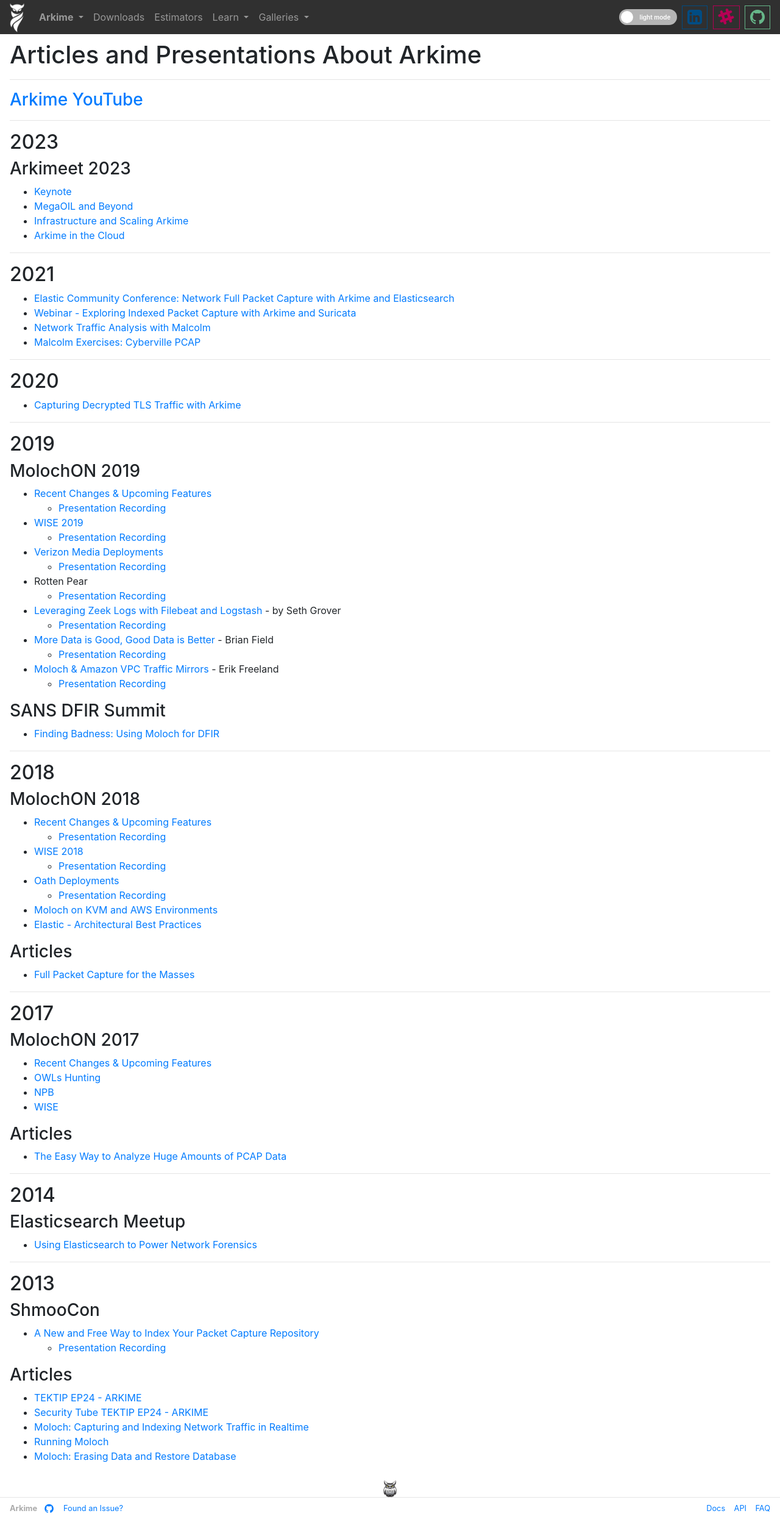
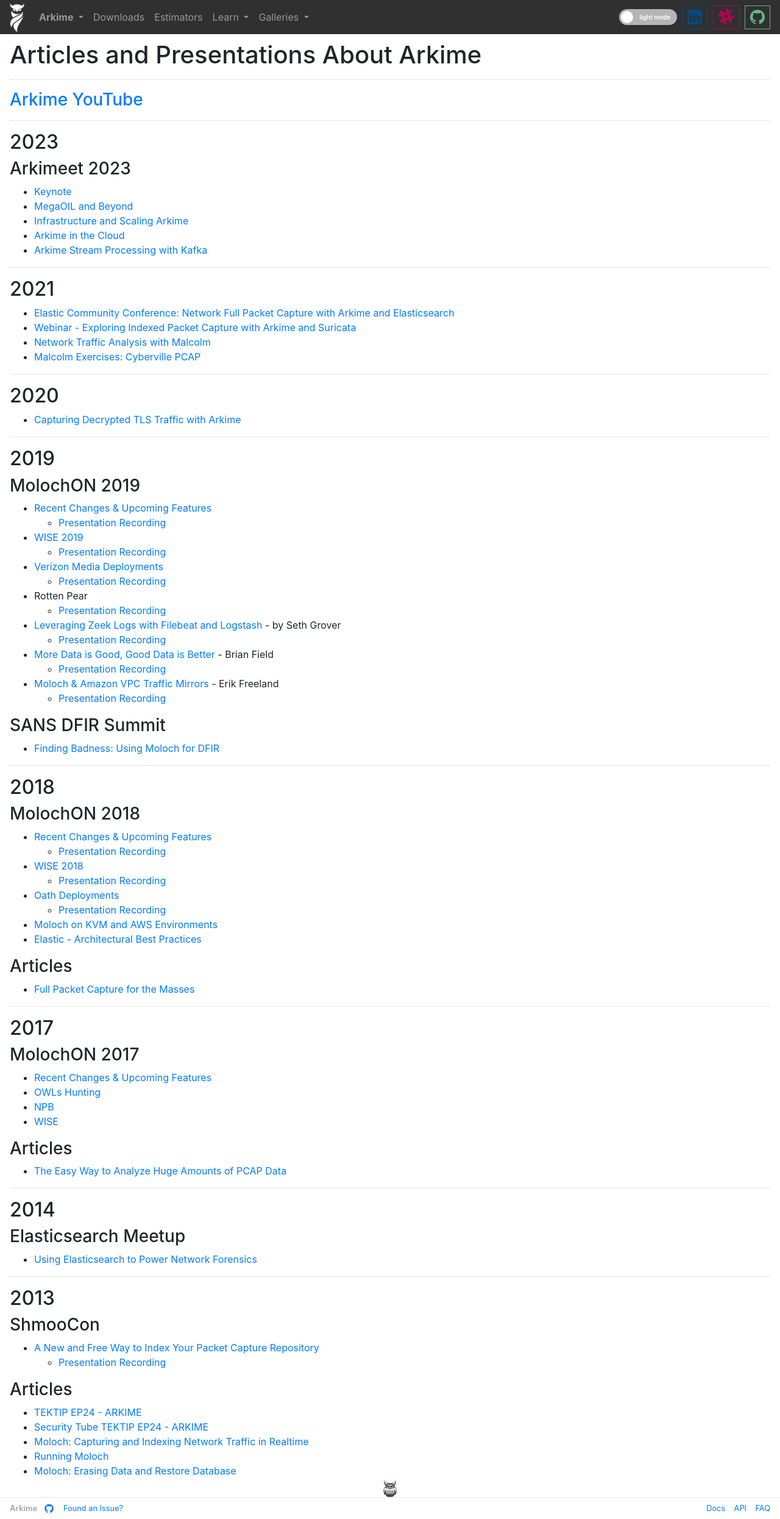
Before and after one commit to arkime/arkimeweb, a Jekyll site: the page built from _wiki/articles.md, in a window 1280 px wide. Shown: the whole page at 61% size. Built offline with Jekyll 4.4.1, drawn with Linux system fonts in a browser that asks for light colours.

Commit message:
kafka preso

```diff
--- a/_wiki/articles.md
+++ b/_wiki/articles.md
@@ -22,6 +22,7 @@
 * [MegaOIL and Beyond](/assets/Arkimeet2023-Generic.pdf)
 * [Infrastructure and Scaling Arkime](/assets/Arkimeet2023-InfrastructureandScalingArkime.pdf)
 * [Arkime in the Cloud](/assets/Arkimeet2023-ArkimeInTheCloud.pdf)
+* [Arkime Stream Processing with Kafka](/assets/Arkimeet2023-Arkime-Kafka.pdf)
 
 ---
 
```
Also changed, not shown: 1 other file.
